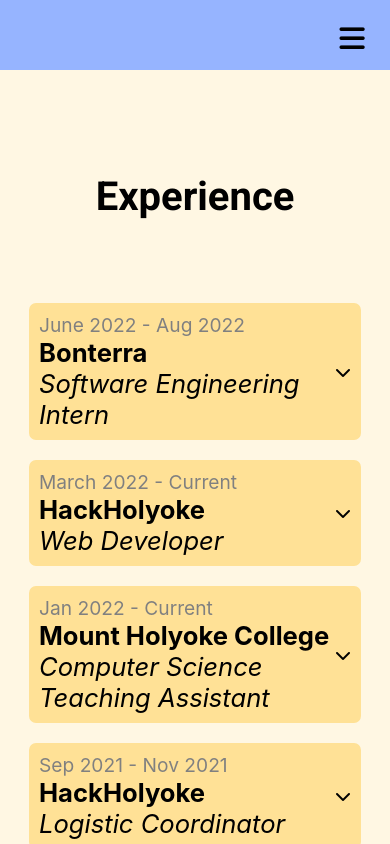
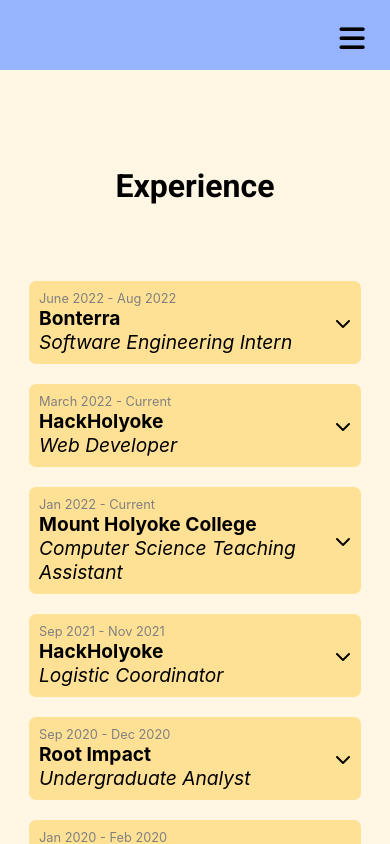
Before and after one commit to hejin-jeong/Portfolio-Website, a React (Create React App) app: page /experience in a window 390 px wide. Shown: the top 844 px of the page. Built offline with nearby package versions, Linux system fonts and the light colour scheme; the HTML template or start-up script is replaced by a standard one; a web font is replaced by a local one.

Commit message:
Decrease font size for mobile

```diff
--- a/src/components/ExperienceCard/ExperienceCard.css
+++ b/src/components/ExperienceCard/ExperienceCard.css
@@ -74,3 +74,17 @@
     font-size: 1.5rem;
 }
 }
+
+@media only screen and (max-width: 400px) {
+    .experience-card-date {
+        font-size:0.8rem;
+    }
+
+    .experience-card-content {
+        font-size:1.2rem;
+    }
+
+    .experience-clicked {
+        font-size: 1.1rem;
+    }
+    }
--- a/src/components/ProjectCard/ProjectPageCard.css
+++ b/src/components/ProjectCard/ProjectPageCard.css
@@ -68,3 +68,8 @@
     font-size:1.2rem;
 }
 }
+
+@media only screen and (max-width: 400px) {
+    .project-content-title {
+        font-size: 1.6rem;}
+}
--- a/src/components/ProjectCard/ProjectPopup.css
+++ b/src/components/ProjectCard/ProjectPopup.css
@@ -48,7 +48,7 @@
   width: 50px;
   height: 50px;
   font-size: 2rem;
-  line-height: 40px;
+  line-height: 43px;
 }
 
 .box {
--- a/src/pages/AboutMe/AboutMePage.css
+++ b/src/pages/AboutMe/AboutMePage.css
@@ -119,7 +119,14 @@
     font-size:1.6rem;
 }
 
-.margin-bottom-1rem {
-    margin-bottom: 2rem;
 }
+
+@media only screen and (max-width: 400px) {
+    .about-name {
+        font-size: 4rem;
+    }
+
+    .long-text, .pearl, .grid-container {
+        font-size:1.2rem;
+    }
 }
--- a/src/pages/Home/HomePage.css
+++ b/src/pages/Home/HomePage.css
@@ -170,7 +170,7 @@
     }
 
     .home-catchup {
-        margin: 10% auto auto;
+        margin: 20% auto auto;
         width: 80%;
     }
 
@@ -183,3 +183,9 @@
     }
 
 }
+
+@media only screen and (max-width: 400px) {
+    .home-experience-title, .home-project-title {
+        font-size: 2rem;
+    }
+}
```
